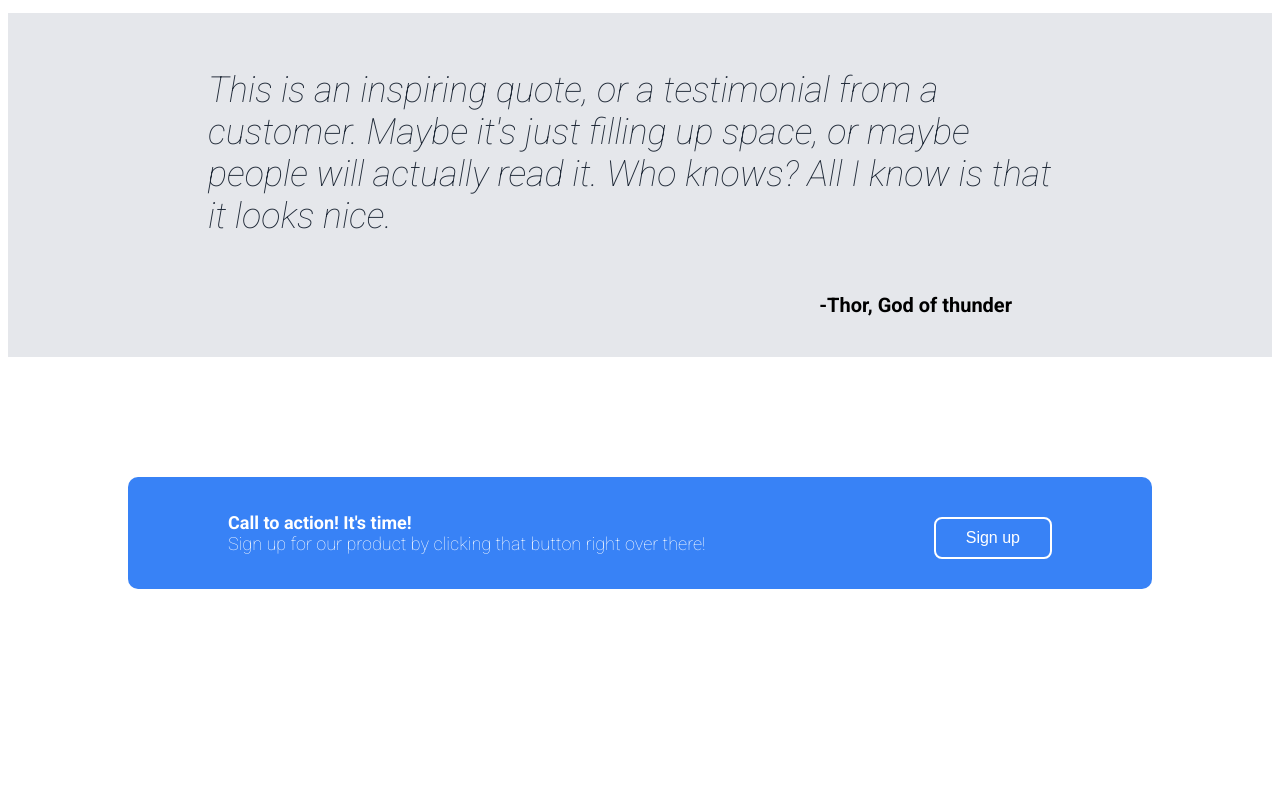
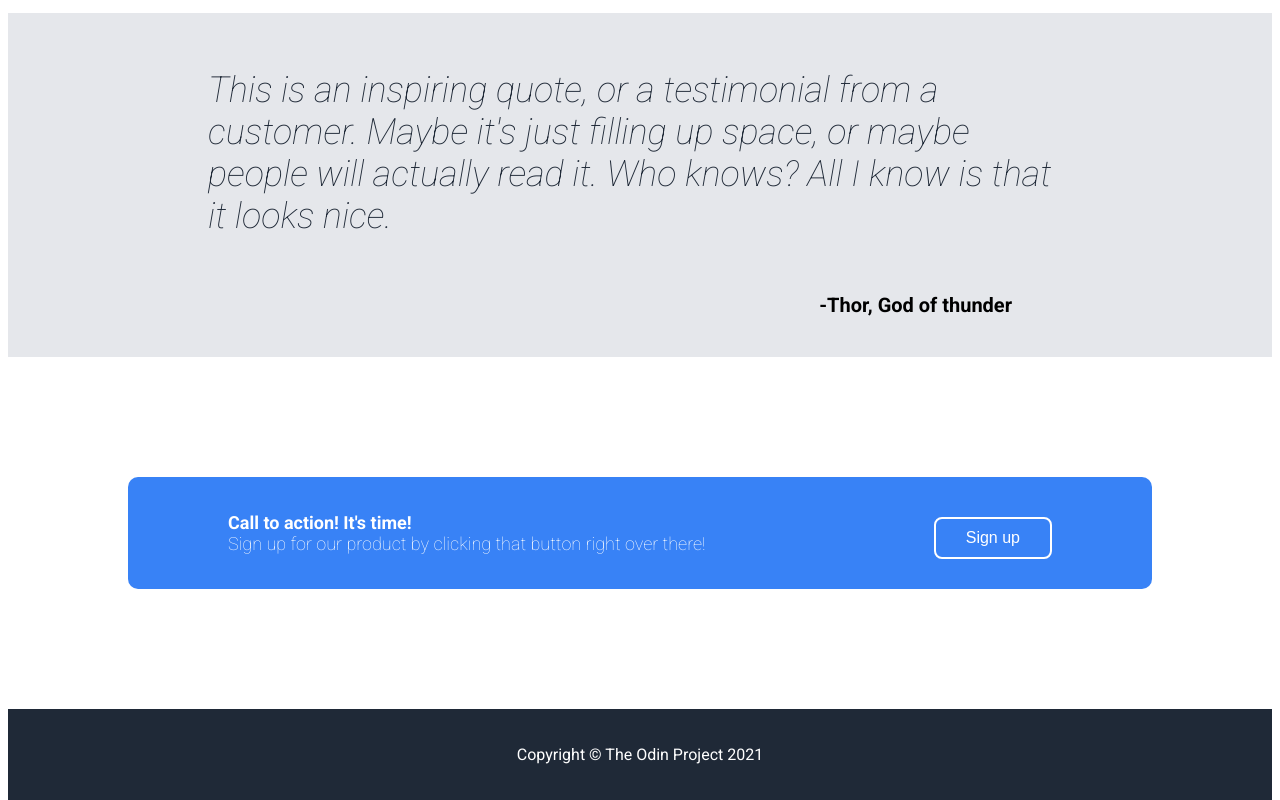
Before and after one commit to wenwen-dev/project-landing-page, a plain HTML site: page index.html in a window 1280 px wide. Shown: the part 672-1472 px from the top of the page. Before the commit the page ends 1261 px from the top, so only its background shows below. Drawn offline with Linux system fonts and the light colour scheme.

Commit message:
Complete last part footer

```diff
--- a/index.html
+++ b/index.html
@@ -67,6 +67,8 @@
         <button>Sign up</button>
       </div>
   </div>
-  <div class="footer"></div>
+  <div class="footer">
+    <p>Copyright &copy; The Odin Project 2021</p>
+  </div>
 </body>
 </html>
--- a/style.css
+++ b/style.css
@@ -173,7 +173,10 @@ button {
   margin: 0;
 }
 
-
 .footer {
   background-color: #1F2937;
+  text-align: center;
+  color: white;
+  font-weight: 400;
+  padding: 20px;
 }
```
